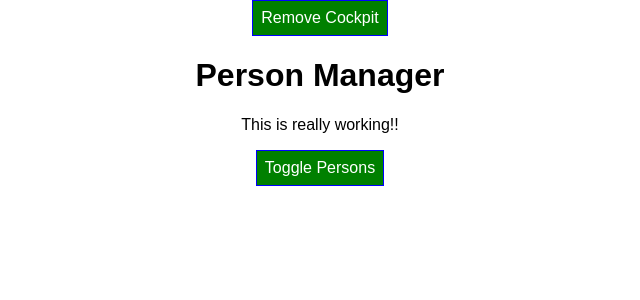
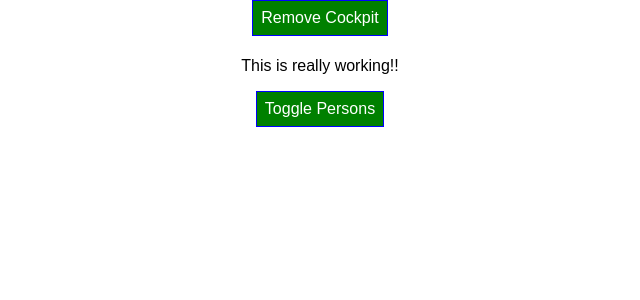
Before and after one commit to Pimonwan/react-complete-guide, a React (Create React App) app: page / in a window 1280 px wide. Shown: the top 300 px of the page, without its empty margins (320-960 px from the left). Built offline with nearby package versions, Linux system fonts and the light colour scheme.

Commit message:
Another Form of HOC (Function)

```diff
--- a/src/components/Persons/Person/Person.js
+++ b/src/components/Persons/Person/Person.js
@@ -1,25 +1,23 @@
-import React, { Component, Fragment } from "react";
+import React, { Component } from "react";
 import classes from "./Person.module.css";
 import Aux from "../../../hoc/Aux.js";
 
-// React.Fragment do the same with Aux
 class Person extends Component {
   render() {
     console.log("[Person.js] rendering...");
     return (
-      <Fragment>
-        (
-        <p key="i1" onClick={this.props.click}>
+    <Aux>
+      (<p key="i1" onClick={this.props.click}>
         I'm a {this.props.name}! and I am {this.props.age} years old!
-        </p>
-        ,<p key="i2">{this.props.children}</p>
+      </p>,
+      <p key="i2">{this.props.children}</p>
       <input
         key="i3"
         type="text"
         onChange={this.props.changed}
         value={this.props.name}
       />
-      </Fragment>
+      </Aux>
       );
   }
 }
--- a/src/containers/App.js
+++ b/src/containers/App.js
@@ -2,6 +2,8 @@ import React, { Component } from "react";
 import classes from "./App.module.css";
 import Persons from "../components/Persons/Persons.js";
 import Cockpit from "../components/Cockpit/Cockpit.js";
+import withClass from "../hoc/withClass.js";
+import Aux from '../hoc/Aux.js';
 class App extends Component {
   constructor(props) {
     super(props);
@@ -83,7 +85,7 @@ class App extends Component {
       );
     }
     return (
-      <div className={classes.App}>
+      <Aux>
         <button
           onClick={() => {
             this.setState({ showCockpit: false });
@@ -99,12 +101,12 @@ class App extends Component {
           />
         ) : null }
         {persons}
-      </div>
+      </Aux>
     );
   }
 }
 
-export default App;
+export default withClass(App, classes.App);
 
 /*
  Component Lifecycle - Creation
--- a/src/hoc/Aux.js
+++ b/src/hoc/Aux.js
@@ -1,3 +1,8 @@
 const aux = props => props.children;
 
 export default aux;
+
+
+/* HOC (higher order component)
+   It just wrap another component and then maybe add some
+   extra logic to it. */
--- /dev/null
+++ b/src/hoc/withClass.js
@@ -0,0 +1,13 @@
+import React from 'react';
+
+// now it a function
+const withClass = (WrappedComponent, className) => {
+  return props => (
+    <div
+      className={className}>
+      <WrappedComponent />
+    </div>
+  );
+};
+
+export default withClass;
```
Lines whose indentation alone changed are shown as unchanged.
